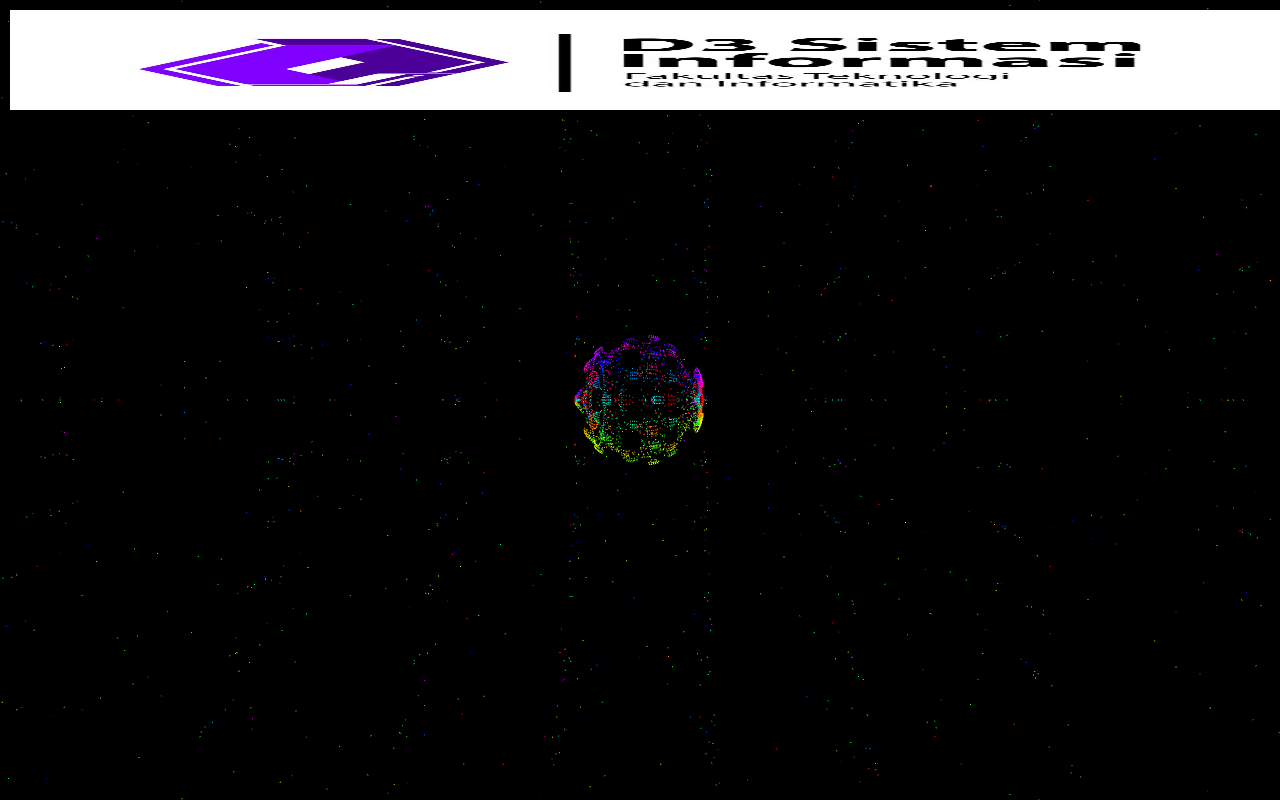
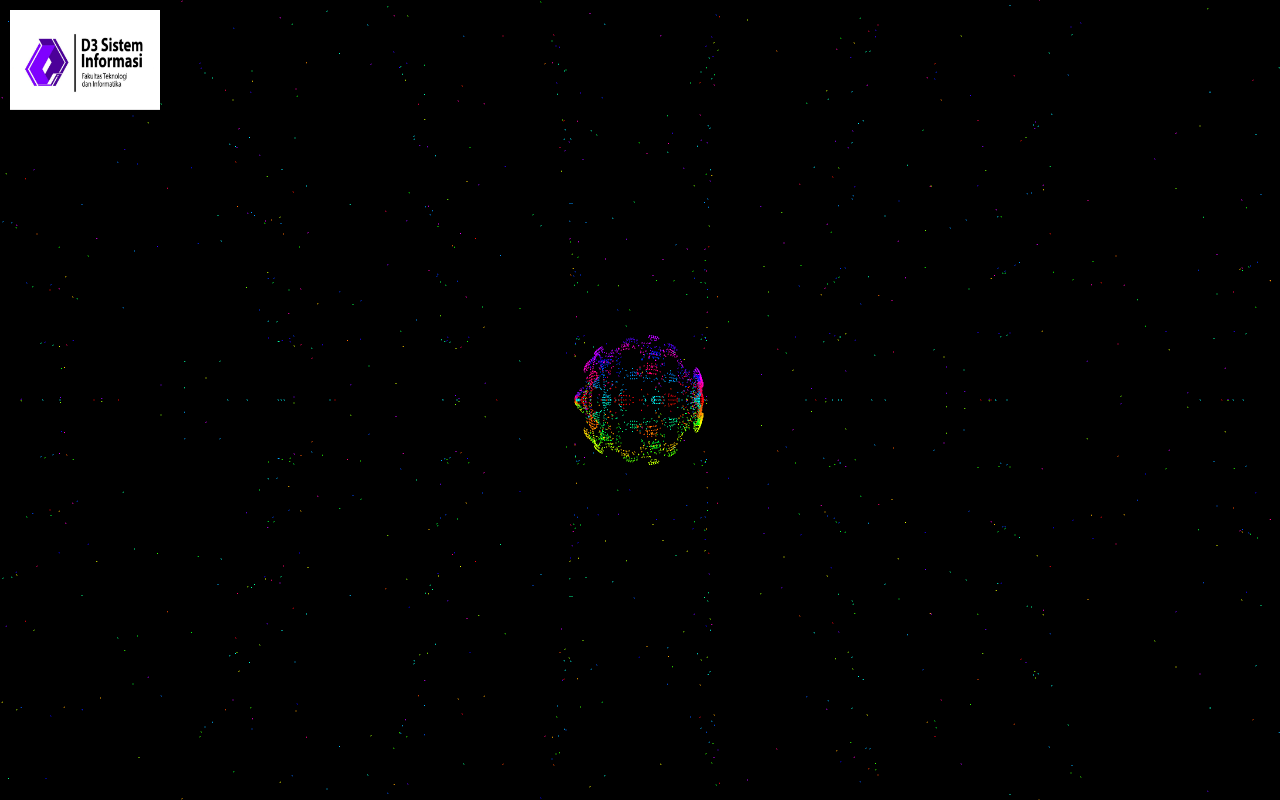
Before and after one commit to Venc1el/Mandelbulb, a plain HTML site: page index.html in a window 1280 px wide. Drawn offline with nearby package versions, Linux system fonts and the light colour scheme.

Commit message:
Update Image

```diff
--- a/index.html
+++ b/index.html
@@ -14,7 +14,7 @@
   </style>
 </head>
 <body>
-  <img src="d3si.jpg" alt="Your Image" style="position: absolute; top: 10px; left: 10px; width: 100%; height: 100px;">
+  <img src="d3si.jpg" alt="Your Image" style="position: absolute; top: 10px; left: 10px; width: 150px; height: 100px;">
   <div id="canvas"></div>
 
   <script src="https://cdnjs.cloudflare.com/ajax/libs/three.js/110/three.min.js"></script>
```
